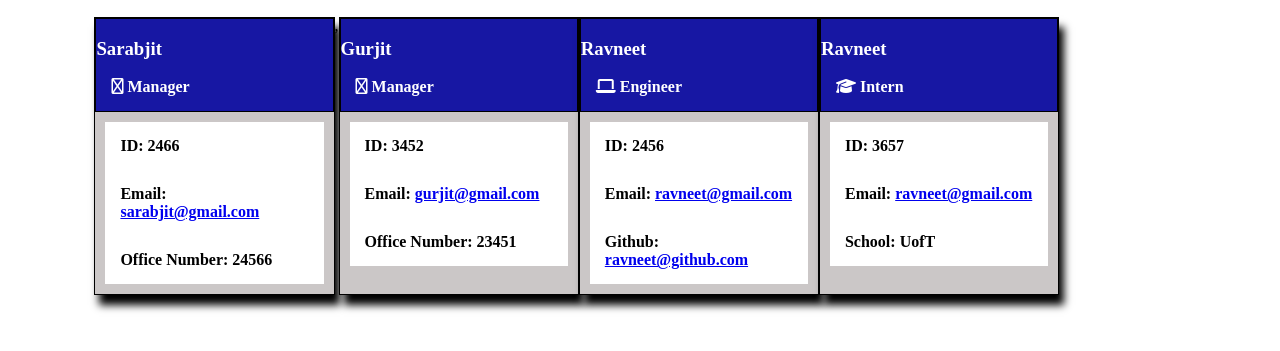
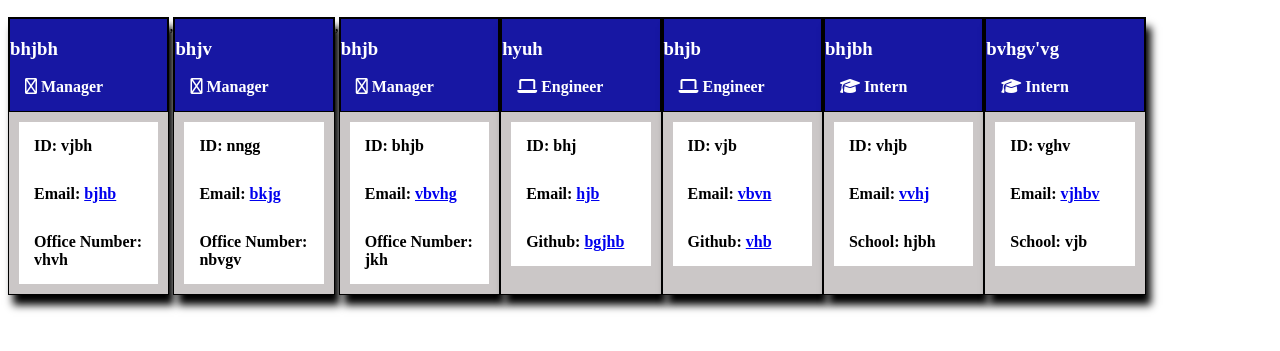
Before and after one commit to Ravneet0112/ravneet_profile_generator, a website: page dist/index.html in a window 1280 px wide. Shown: the part 93-444 px from the top of the page. Drawn offline with Linux system fonts and the light colour scheme.

Commit message:
Final commit

```diff
--- a/dist/index.html
+++ b/dist/index.html
@@ -20,55 +20,95 @@
 
         <div class= "employee-card">
         <div class = "card manager">
-            <h3>Sarabjit</h3>
+            <h3>bhjbh</h3>
             <h4><i class="fa-regular fa-people-roof"></i> Manager </h4>
 
         </div>
         <div class="content">
         <div class = "details">
-            <h4>ID: 2466</h4>
-            <h4>Email: <a href = "sarabjit@gmail.com">sarabjit@gmail.com</a></h4>
-            <h4>Office Number: 24566</h4>
+            <h4>ID: vjbh</h4>
+            <h4>Email: <a href = "bjhb">bjhb</a></h4>
+            <h4>Office Number: vhvh</h4>
         </div>
         </div>
         </div>,
         <div class= "employee-card">
         <div class = "card manager">
-            <h3>Gurjit</h3>
+            <h3>bhjv</h3>
             <h4><i class="fa-regular fa-people-roof"></i> Manager </h4>
 
         </div>
         <div class="content">
         <div class = "details">
-            <h4>ID: 3452</h4>
-            <h4>Email: <a href = "gurjit@gmail.com">gurjit@gmail.com</a></h4>
-            <h4>Office Number: 23451</h4>
+            <h4>ID:  nngg</h4>
+            <h4>Email: <a href = "bkjg">bkjg</a></h4>
+            <h4>Office Number:  nbvgv</h4>
+        </div>
+        </div>
+        </div>,
+        <div class= "employee-card">
+        <div class = "card manager">
+            <h3>bhjb</h3>
+            <h4><i class="fa-regular fa-people-roof"></i> Manager </h4>
+
+        </div>
+        <div class="content">
+        <div class = "details">
+            <h4>ID: bhjb</h4>
+            <h4>Email: <a href = " vbvhg"> vbvhg</a></h4>
+            <h4>Office Number: jkh</h4>
         </div>
         </div>
         </div>
         <div class ="employee-card">
         <div class = "card engineer">
-            <h3>Ravneet</h3>
+            <h3>hyuh</h3>
             <h4><i class="fa-solid fa-laptop"></i> Engineer</h4>
             </div>
             <div class="content">
             <div class = "details">
-            <h4>ID: 2456</h4>
-            <h4>Email: <a href = "ravneet@gmail.com">ravneet@gmail.com</a></h4>
-            <h4>Github: <a href = "ravneet@github.com">ravneet@github.com</a></h4>
+            <h4>ID: bhj</h4>
+            <h4>Email: <a href = "hjb">hjb</a></h4>
+            <h4>Github: <a href = "bgjhb">bgjhb</a></h4>
+            </div>
+            </div>
+            </div>
+        <div class ="employee-card">
+        <div class = "card engineer">
+            <h3>bhjb</h3>
+            <h4><i class="fa-solid fa-laptop"></i> Engineer</h4>
+            </div>
+            <div class="content">
+            <div class = "details">
+            <h4>ID: vjb</h4>
+            <h4>Email: <a href = "vbvn">vbvn</a></h4>
+            <h4>Github: <a href = "vhb">vhb</a></h4>
             </div>
             </div>
             </div>
         <div class = "employee-card ">
             <div class = "card intern">
-            <h3>Ravneet</h3>
+            <h3>bhjbh</h3>
             <h4><i class="fa-solid fa-graduation-cap"></i> Intern</h4>
             </div>
             <div class="content">
             <div class = "details">
-            <h4>ID: 3657</h4>
-            <h4>Email: <a href = "ravneet@gmail.com">ravneet@gmail.com</a></h4>
-            <h4>School: UofT</h4>
+            <h4>ID: vhjb</h4>
+            <h4>Email: <a href = "vvhj">vvhj</a></h4>
+            <h4>School: hjbh</h4>
+            </div>
+            </div>
+            </div>
+        <div class = "employee-card ">
+            <div class = "card intern">
+            <h3>bvhgv'vg</h3>
+            <h4><i class="fa-solid fa-graduation-cap"></i> Intern</h4>
+            </div>
+            <div class="content">
+            <div class = "details">
+            <h4>ID: vghv</h4>
+            <h4>Email: <a href = "vjhbv">vjhbv</a></h4>
+            <h4>School: vjb</h4>
             </div>
             </div>
             </div>
```
